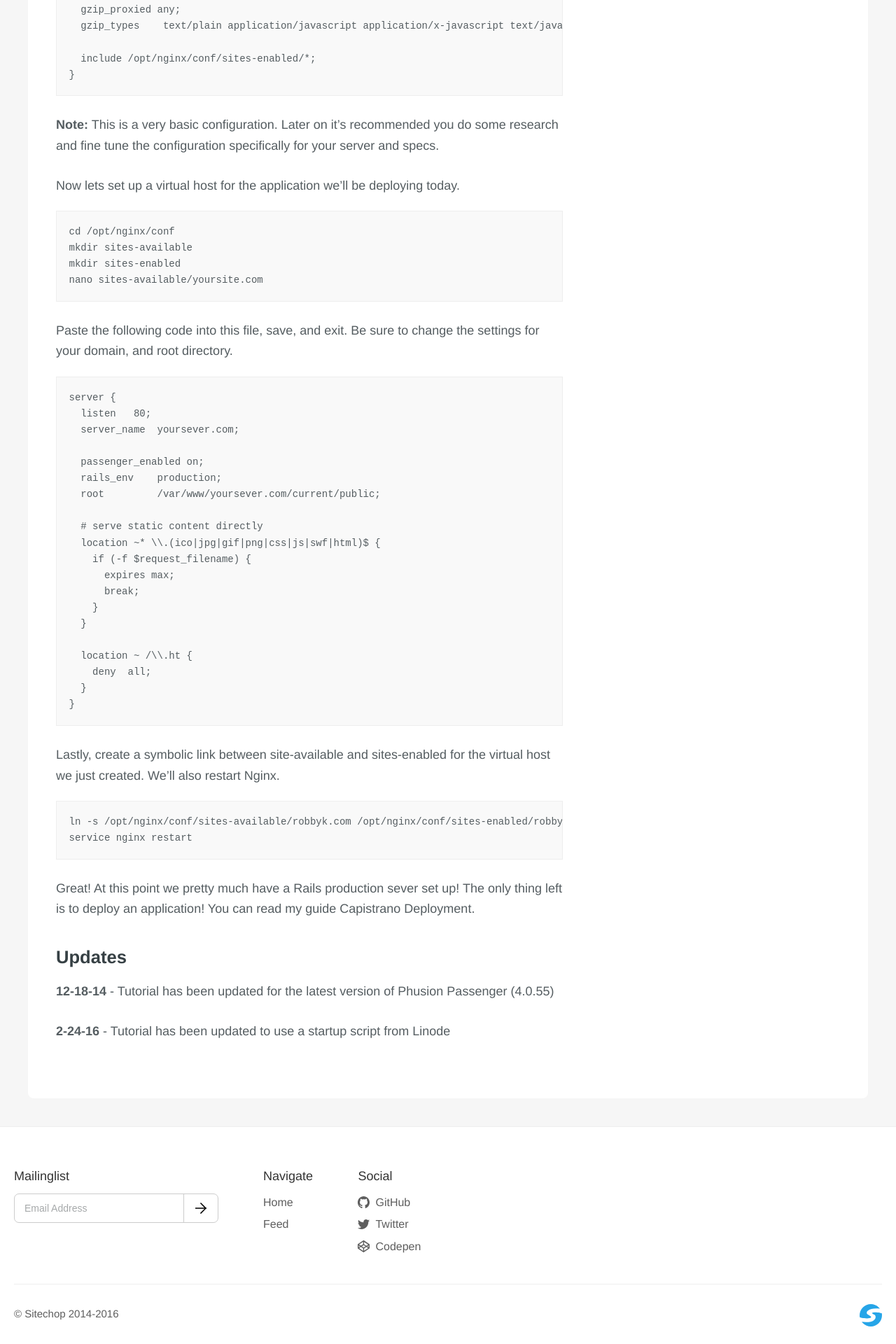
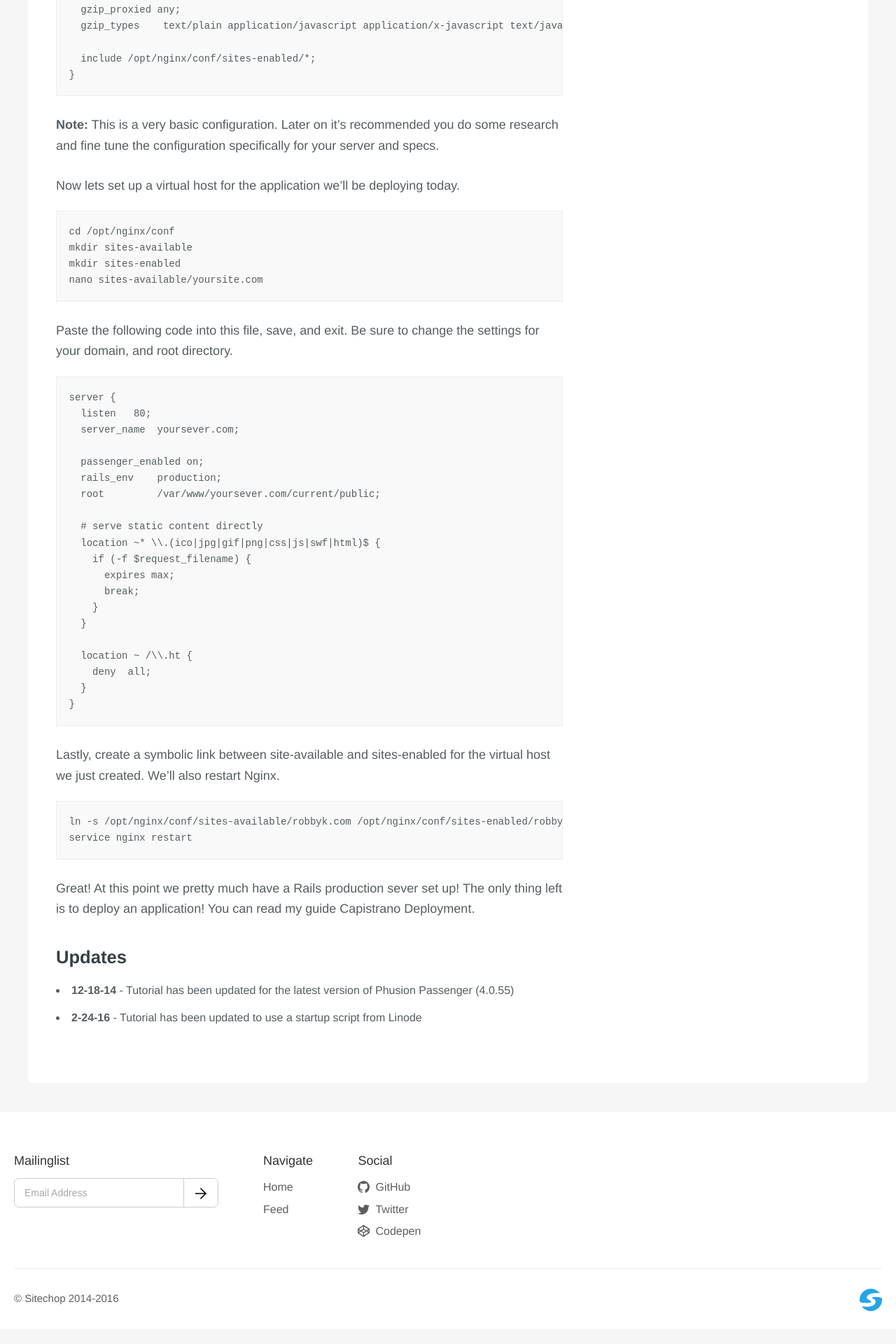
Before and after one commit to sitechop/sitechop.github.io, a Jekyll site: the page built from _posts/2014-11-01-passenger-nginx.markdown, in a window 1280 px wide. Shown: the part 3726-5646 px from the top of the page at 70% size. Built offline with Jekyll 4.4.1, drawn with Linux system fonts in a browser that asks for light colours; some web fonts are replaced; comment, search, counter and statistics services are not loaded; after the commit the page ends 5624 px from its top, so only the background shows below that.

Commit message:
linebreak fix

```diff
--- a/_posts/2014-10-07-ssh-keys.markdown
+++ b/_posts/2014-10-07-ssh-keys.markdown
@@ -70,4 +70,4 @@ To connect to a server using this key pair you'll need to connect through PuTTy.
 
 ![puttygen-ssh-key](/images/posts/ssh-keys/putty.png)
 
-**March 5, 2016:** Updated the OSX instructions.
+- **March 5, 2016:** Updated the OSX instructions.
--- a/_posts/2014-11-01-passenger-nginx.markdown
+++ b/_posts/2014-11-01-passenger-nginx.markdown
@@ -180,6 +180,5 @@ Great! At this point we pretty much have a Rails production sever set up! The on
 
 ### Updates
 
-**12-18-14** - Tutorial has been updated for the latest version of Phusion Passenger (4.0.55)
-
-**2-24-16** - Tutorial has been updated to use a startup script from Linode
+- **12-18-14** - Tutorial has been updated for the latest version of Phusion Passenger (4.0.55)
+- **2-24-16** - Tutorial has been updated to use a startup script from Linode
```
